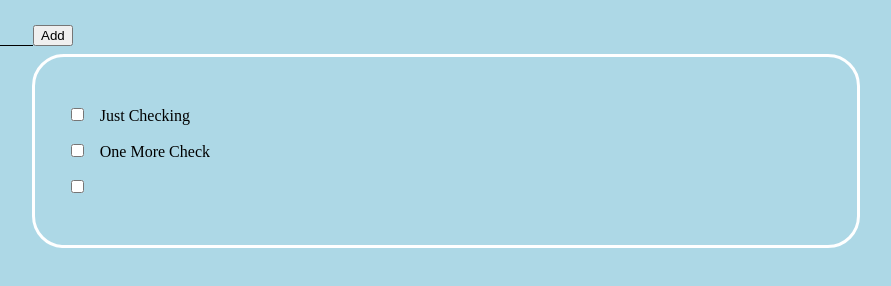
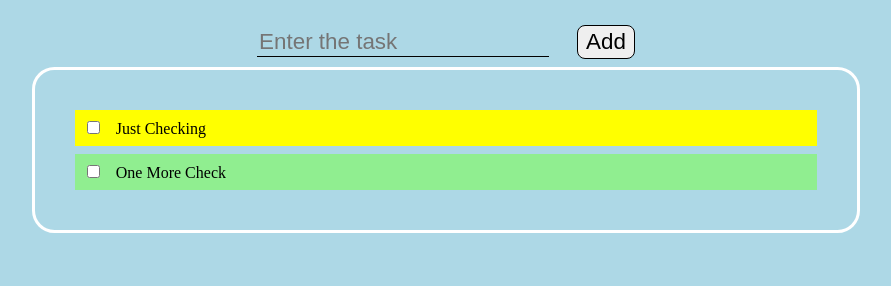
Before and after one commit to Pranavtechie/js-vostro-practise-edit, a plain HTML site: page to-do-list/index.html in a window 1280 px wide. Shown: the part 50-336 px from the top of the page, without its empty margins (194-1085 px from the left). Drawn offline with Linux system fonts and the light colour scheme.

Commit message:
basic things working

```diff
--- a/to-do-list/index.html
+++ b/to-do-list/index.html
@@ -2,14 +2,15 @@
 <html lang="en">
 <head>
 <meta charset="UTF-8">
-<link rel="stylesheet" href="style.css">
+<link rel="stylesheet" href="style.css"/>
 <title>To Do List</title>
+<link rel="shortcut icon" type="image/jpg" href="task-list.svg"/>
 </head>
 <body>
 <h2>To Do List</h2>
 <div id="adding">
-<input type="text" id="todo-input">
-<button id="add-todo">Add</button>
+<input type="text" id="todo-input" placeholder="Enter the task">
+<button onclick="addToDo()" id="add-todo">Add</button>
 </div>
 <div id="todo-container">
 <p class="todo-cover"><input type="checkbox" class="todo-element" id="one"><label for="one">Just Checking</label></p>
--- a/to-do-list/script.js
+++ b/to-do-list/script.js
@@ -17,5 +17,3 @@ inputElement.addEventListener('keypress',(e) => {
 	if (e.key == 'Enter') {
 		addToDo();
 }});
-let addButton = document.querySelector('#add-todo');
-addButton.addEventListener('click', addToDo());
--- a/to-do-list/style.css
+++ b/to-do-list/style.css
@@ -6,7 +6,6 @@ html {
 	background-color: lightblue;
 }
 #adding {
-	display: flex;
 	text-align: center;
 	align-items: center;
 	margin: auto;
@@ -17,29 +16,45 @@ html {
 	border : none;
 	border-bottom: 0.1rem solid black;
 	font-family: 'Cascadia Mono',Arial;
-	font-size: 1rem;
+	font-size: 1.4rem;
+	margin-right: 1.5rem;
+}
+#todo-input:focus {
+	outline: none;
 }
 #todo-container {
 	border: 0.2rem solid white;
-	border-radius: 2rem;
+	border-radius: 1.4rem;
 	display: block;
 	padding: 2rem;
 	width: 60%;
 	margin: auto;
 }
+#add-todo {
+	font-family: 'Cascadia Mono','Arial';
+	font-size: 1.4rem;
+	padding: 0.2rem 0.5rem;
+	border: 0.1rem solid black;
+	border-radius: 0.5rem;
+}
 .todo-element {
 	margin-right: 1rem;
-	font-family: 'Cascadia Mono','Arial';
-	font-size: 0.9rem;
+	font-family: 'Monospace','Cascadia Code','Arial';
+	font-size: 1.1rem;
 	background-color: transparent;
+	padding: 0.5rem;
 }
 .todo-element:checked + label {
 	text-decoration: line-through;
-	color: red;
+	color: gray;
 }
-.todo-cover:even {
+.todo-cover {
+	padding: 0.5rem;
+	margin: 0.5rem;
+}
+.todo-cover:nth-child(even) {
 	background-color: lightgreen;
 }
-.todo-cover:odd {
+.todo-cover:nth-child(odd) {
 	background-color: yellow;
 }
```
Also changed, not shown: to-do-list/task-list.svg (added).
